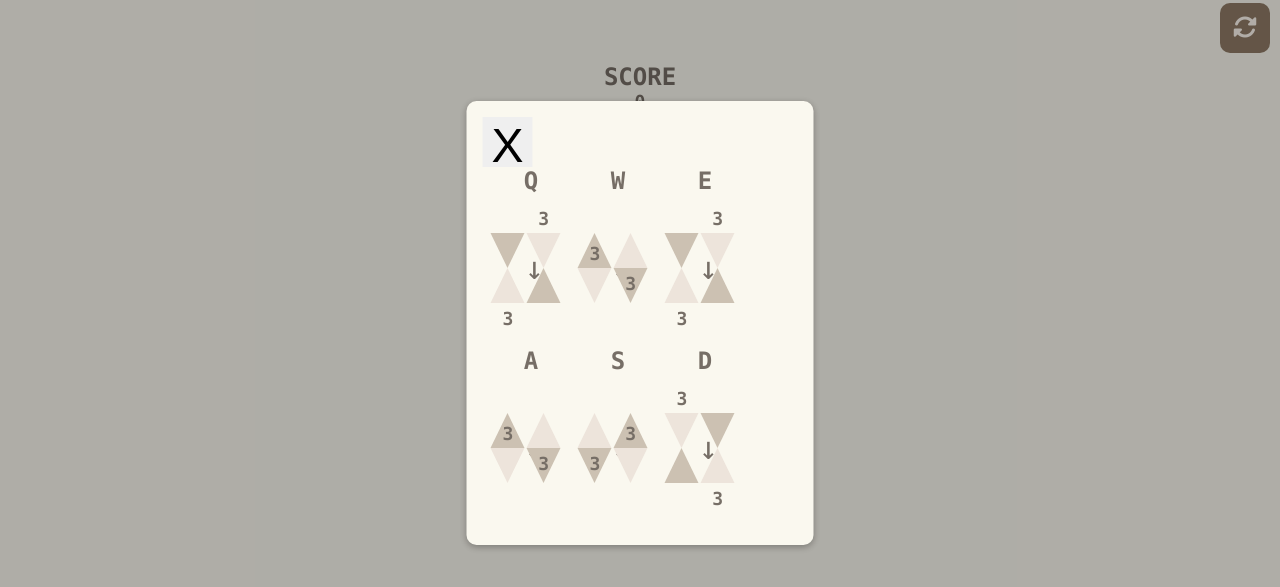
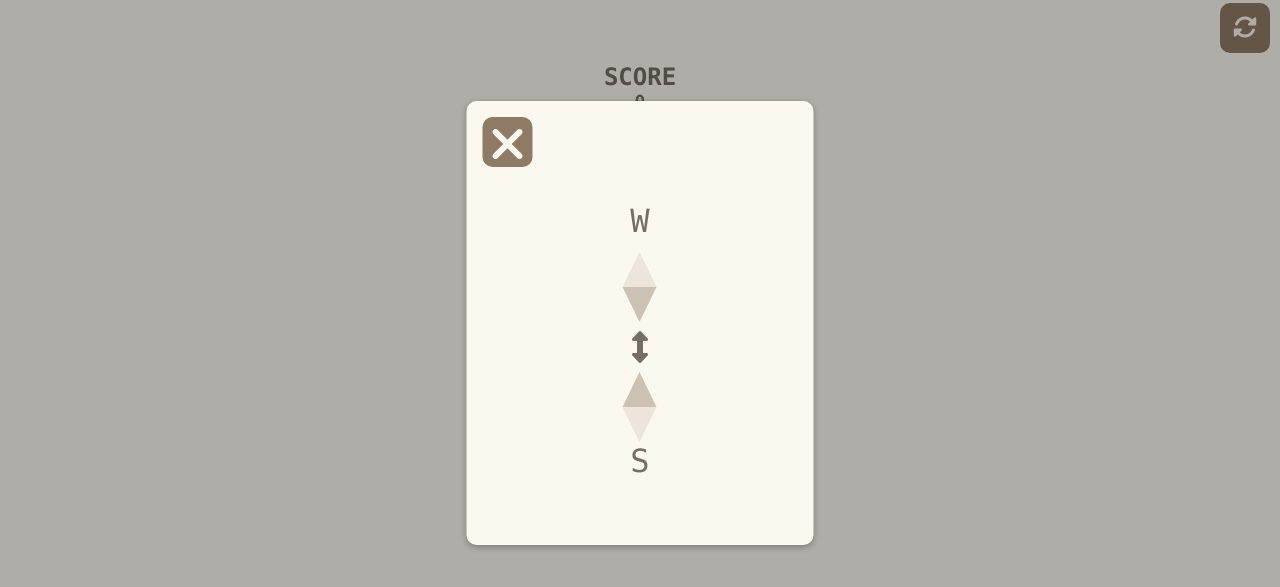
Before and after one commit to RA0N-dev/3027, a plain HTML site: page index.html in a window 1280 px wide. Both pictures are taken after a click on the button 1245 px from the left and 33 px from the top of the page. Shown: the part 77-664 px from the top of the page. Drawn offline with Linux system fonts and the light colour scheme.

Commit message:
버튼의 디자인과 질문 팝업의 크기수정등의 변화가 있었습니다.

```diff
--- a/index.html
+++ b/index.html
@@ -34,9 +34,9 @@
     <div class="window">
       <div class="popup">
         <div style="display: flex;">
-          <button id="closeButton" onclick="closePopup()">X</button><br>
-        </div>
-        <h2>GameOver!</h2>
+          <button id="closeButton" class="slideButton" onclick="closePopup()"><i class="fa-solid fa-xmark"></i></button><br>
+        </div><br>
+        <h2 style="font-size: 48px;">GameOver!</h2>
         <h2>Score : <div id="endScore" style="display: inline;"></div>
         </h2><br>
         <button class="slideButton" style="width: 110px; height: 58px;" onclick="setGame()"> <i class="fa-solid fa-rotate"></i> </button>
@@ -49,99 +49,38 @@
     <div class="windowQuestion">
       <div class="popupQuestion">
         <div style="display: flex;">
-          <button id="closeButtonQuestion" onclick="closePopupQuestion()">X</button><br>
+          <button id="closeButtonQuestion" class="slideButton" onclick="closePopupQuestion()"><i class="fa-solid fa-xmark"></i></button><br>
         </div>
         <div class="QuestionSet">
 
-            <div class="QuestionTileSet">
-              <h2 style="margin-left: 10px;">Q</h2><br>
-              <div class="tileExample">
-                <div class="tileSetW">
-                  <div class="tD"></div>
-                  <div class="t3U"><div class="textU">3</div></div>
-                </div>
-                <div>↓</div>
-                <div class="tileSetW">
-                  <div class="t3D"><div class="textD">3</div></div>
-                  <div class="tU"></div>
-                </div>
-              </div>
+          <!-- <i class="fa-solid fa-arrow-down-arrow-up"></i> up down
+               <i class="fa-solid fa-up-right-and-down-left-from-center"></i> /
+              <i class="fa-solid fa-up-right-and-down-left-from-center fa-rotate-90"></i> \
+          -->
+
+          <div class="questionTileSet">
+            <div class="questionKey">W</div>
+            <div class="tileExample">
+              <div class="tileLess"></div>
+              <div class="t3U"><div class="textU">3</div></div>
+              <div class="tileLess"></div>
+              <div class="tileLess"></div>
+              <div class="tD"></div>
+              <div class="tileLess"></div>
             </div>
+            <div class="questionKey"><i class="fa-solid fa-up-down" style="margin-top: 9px;"></i></div>
+            <div class="tileExample">
+              <div class="tileLess"></div>
+              <div class="tU"></div>
+              <div class="tileLess"></div>
+              <div class="tileLess"></div>
+              <div class="t3D"></div>
+              <div class="tileLess"></div>
+            </div>
+            <div class="questionKey">S</div>
+          </div>
 
-            <div class="QuestionTileSet">
-              <h2 style="margin-left: 10px;">W</h2><br>
-              <div class="tileExample">
-                <div class="tileSetH">
-                  <div class="tU"></div>
-                  <div class="t3D"><div class="textD">3</div></div>
-                </div>
-                <div>↓</div>
-                <div class="tileSetH">
-                  <div class="t3U"><div class="textU">3</div></div>
-                  <div class="tD"></div>
-                </div>
-              </div>
-            </div>
 
-            <div class="QuestionTileSet">
-              <h2 style="margin-left: 10px;">E</h2><br>
-              <div class="tileExample">
-                <div class="tileSetW">
-                  <div class="tD"></div>
-                  <div class="t3U"><div class="textU">3</div></div>
-                </div>
-                <div>↓</div>
-                <div class="tileSetW">
-                  <div class="t3D"><div class="textD">3</div></div>
-                  <div class="tU"></div>
-                </div>
-              </div>
-            </div>
-
-            <div class="QuestionTileSet">
-              <h2 style="margin-left: 10px;">A</h2><br>
-              <div class="tileExample">
-                <div class="tileSetW">
-                  <div class="tU"></div>
-                  <div class="t3D"><div class="textD">3</div></div>
-                </div>
-                <div>↓</div>
-                <div class="tileSetW">
-                  <div class="t3U"><div class="textU">3</div></div>
-                  <div class="tD"></div>
-                </div>
-              </div>
-            </div>
-
-            <div class="QuestionTileSet">
-              <h2 style="margin-left: 10px;">S</h2><br>
-              <div class="tileExample">
-                <div class="tileSetH">
-                  <div class="t3U"><div class="textU">3</div></div>
-                  <div class="tD"></div>
-                </div>
-                <div>↓</div>
-                <div class="tileSetH">
-                  <div class="tU"></div>
-                  <div class="t3D"><div class="textD">3</div></div>
-                </div>
-              </div>
-            </div>
-
-            <div class="QuestionTileSet">
-              <h2 style="margin-left: 10px;">D</h2><br>
-              <div class="tileExample">
-                <div class="tileSetW">
-                  <div class="t3D"><div class="textD">3</div></div>
-                  <div class="tU"></div>
-                </div>
-                <div>↓</div>
-                <div class="tileSetW">
-                  <div class="tD"></div>
-                  <div class="t3U"><div class="textU">3</div></div>
-                </div>
-              </div>
-            </div>
 
           </div>
         </div>
```
